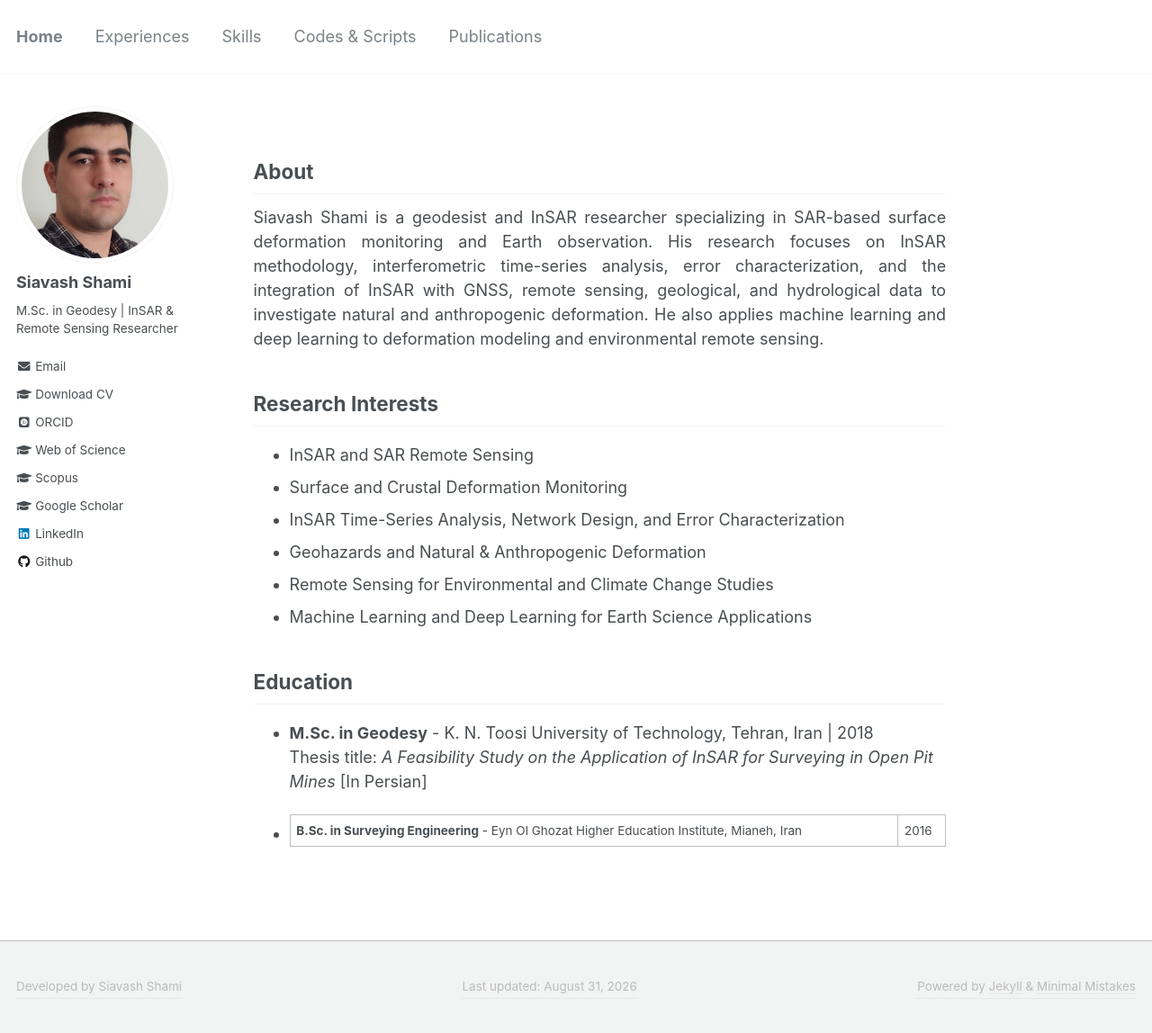
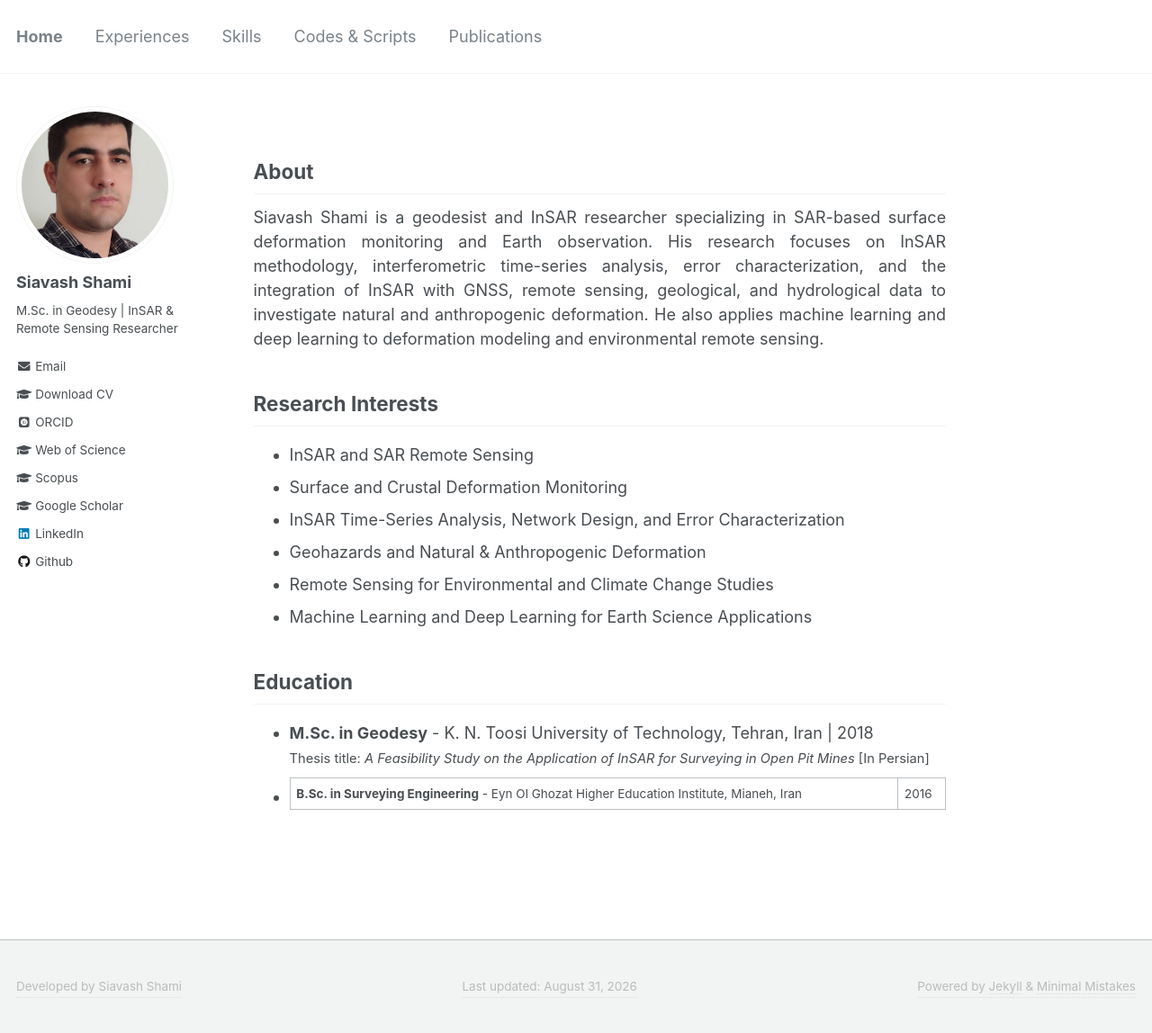
Before and after one commit to siavashshami/siavashshami.github.io, a Jekyll site: the page built from _pages/home.md, in a window 1280 px wide and 1148 px high. Shown: the whole window at 90% size. Built offline with Jekyll 4.4.1, drawn with Linux system fonts in a browser that asks for light colours; some web fonts are replaced.

Commit message:
Update home.md

```diff
--- a/_pages/home.md
+++ b/_pages/home.md
@@ -23,6 +23,7 @@ Siavash Shami is a geodesist and InSAR researcher specializing in SAR-based surf
 
 ## Education
 - **M.Sc. in Geodesy** - K. N. Toosi University of Technology, Tehran, Iran | 2018<br>
-Thesis title: <i>A Feasibility Study on the Application of InSAR for Surveying in Open Pit Mines</i> [In Persian]<br>
-
+<span style="font-size: 11pt;">
+  Thesis title: <i>A Feasibility Study on the Application of InSAR for Surveying in Open Pit Mines</i> [In Persian]
+</span><br>
 - **B.Sc. in Surveying Engineering** - Eyn Ol Ghozat Higher Education Institute, Mianeh, Iran | 2016<br>
```
